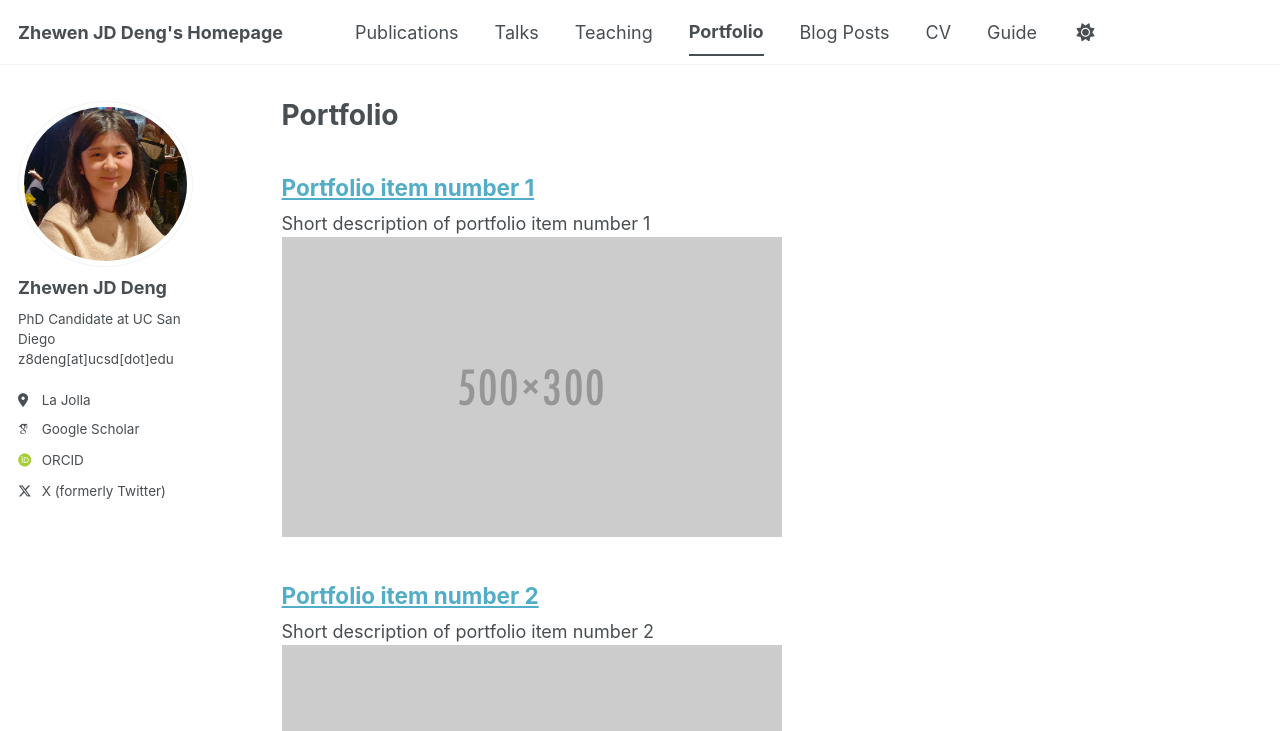
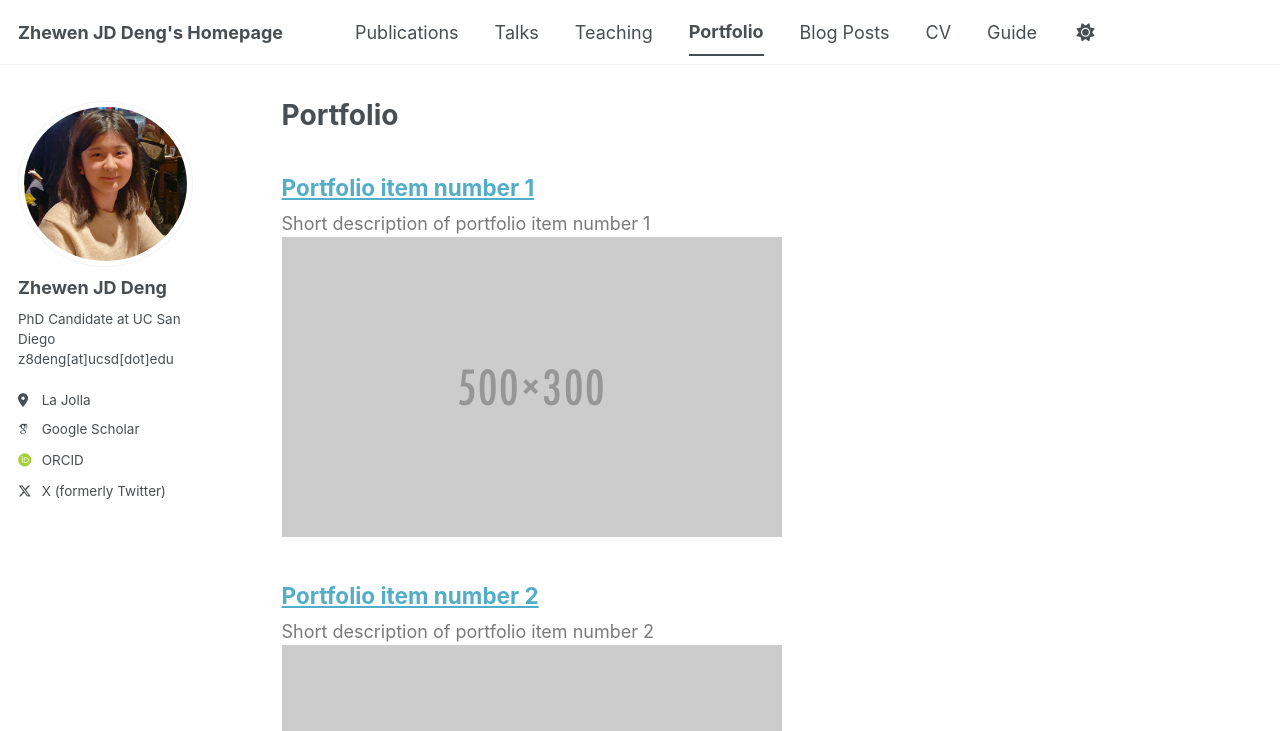
Before and after one commit to zhewenjddeng-personal/zhewenjddeng-personal.github.io, a Jekyll site: the page built from _pages/portfolio.html, in a window 1280 px wide. Shown: the top 731 px of the page. Built offline with Jekyll 4.4.1, drawn with Linux system fonts in a browser that asks for light colours; some web fonts are replaced; a script bundle is joined from its source files by our own code; library files that are not in the unit come from our copies.

Commit message:
Update main.scss

```diff
--- a/assets/css/main.scss
+++ b/assets/css/main.scss
@@ -50,9 +50,10 @@
   border-bottom: none !important;
 }
 
-/* Make the publication description font size match the citation and venue */
+/* Make the publication description font size 1em and light gray */
 .archive__item-excerpt {
   font-size: 1em !important;
+  color: #7a7a7a !important; /* This is a standard light-medium gray */
   margin-top: 0.5em;
   margin-bottom: 0.5em;
 }
```
